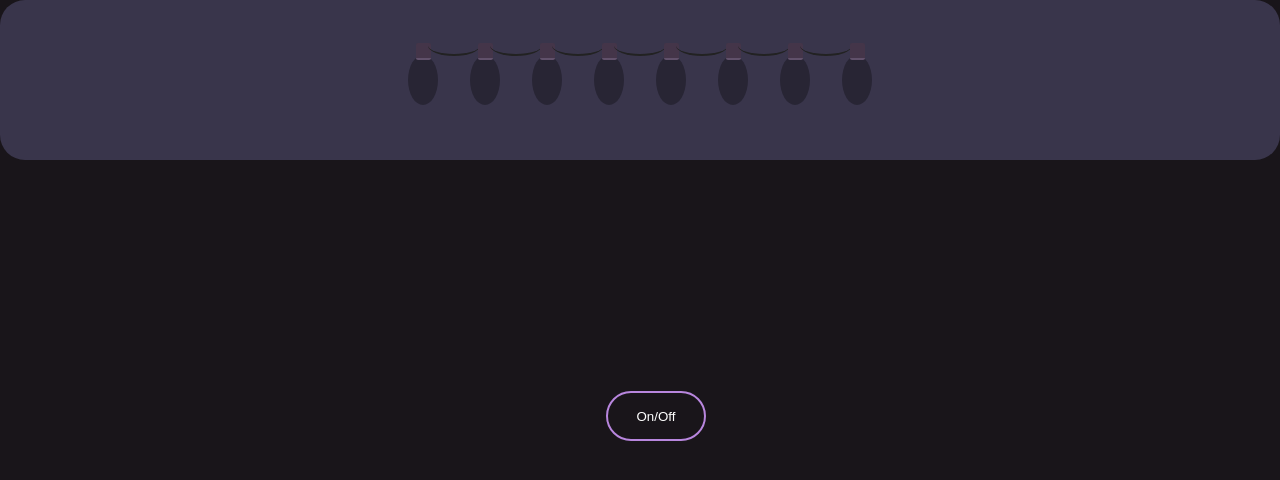
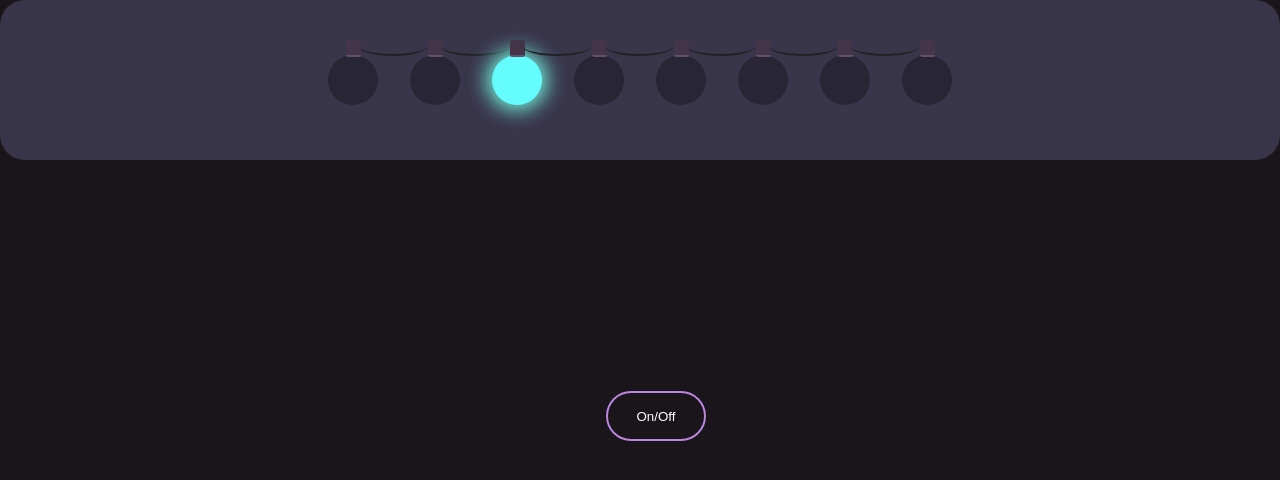
Before and after one commit to IrfanEzani/RayaLights, a plain HTML site: page index.html in a window 1280 px wide. Drawn offline with Linux system fonts and the light colour scheme.

Commit message:
js functiin

```diff
--- a/app.js
+++ b/app.js
@@ -0,0 +1,19 @@
+const circles = document.querySelectorAll('.circle')
+let activeLight = 0;
+
+setInterval(() => {
+  changeLight();
+},500);
+
+function changeLight() {
+  circles[activeLight].className = 'circle'
+  activeLight++;
+
+if(activeLight > 7) {
+  activeLight = 0;
+  }
+
+  const currentLight = circles[activeLight]
+
+  currentLight.classList.add(currentLight.getAttribute('color'))
+}
--- a/style.css
+++ b/style.css
@@ -1,5 +1,6 @@
 * {
   box-sizing: border-box;
+
 }
 
 body {
@@ -8,6 +9,7 @@ body {
   flex-direction: column;
   min-height: 100vh;
   margin: 0;
+  overflow: hidden;
 }
 .utilities {
   position: absolute;
@@ -45,7 +47,7 @@ body {
   margin: 1rem;
   border-radius: 50%;
   height: 50px;
-  width: 30px;
+  width: 50px;
   background: rgba(0,0,0,0.3);
   position: relative;
 }
@@ -55,8 +57,8 @@ body {
   content: '';
   height: 15px;
   width: 15px;
-  left: 7.5px;
-  top: -12px;
+  left: 17.5px;
+  top: -15px;
   margin: 0;
   padding: 0;
   display: block;
@@ -70,9 +72,9 @@ body {
   position: absolute;
   content: "";
   top: -20px;
-  left: 20px;
+  left: 30px;
   position: absolute;
-  width: 52px;
+  width: 70px;
   height: 18.6666666667px;
   border-bottom: solid #222 2px;
   border-radius: 50%;
```
